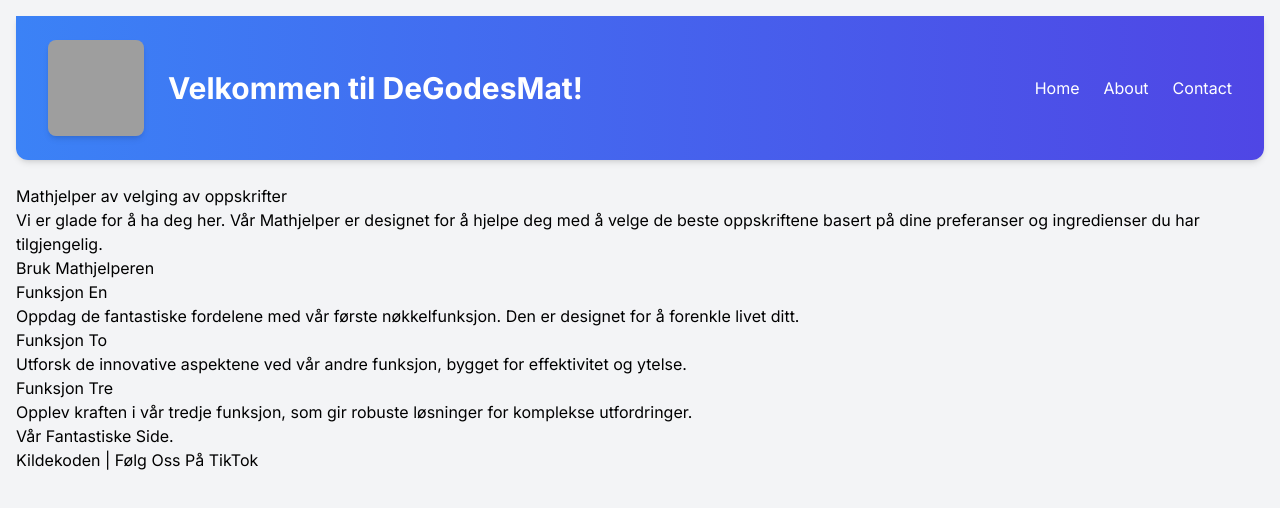
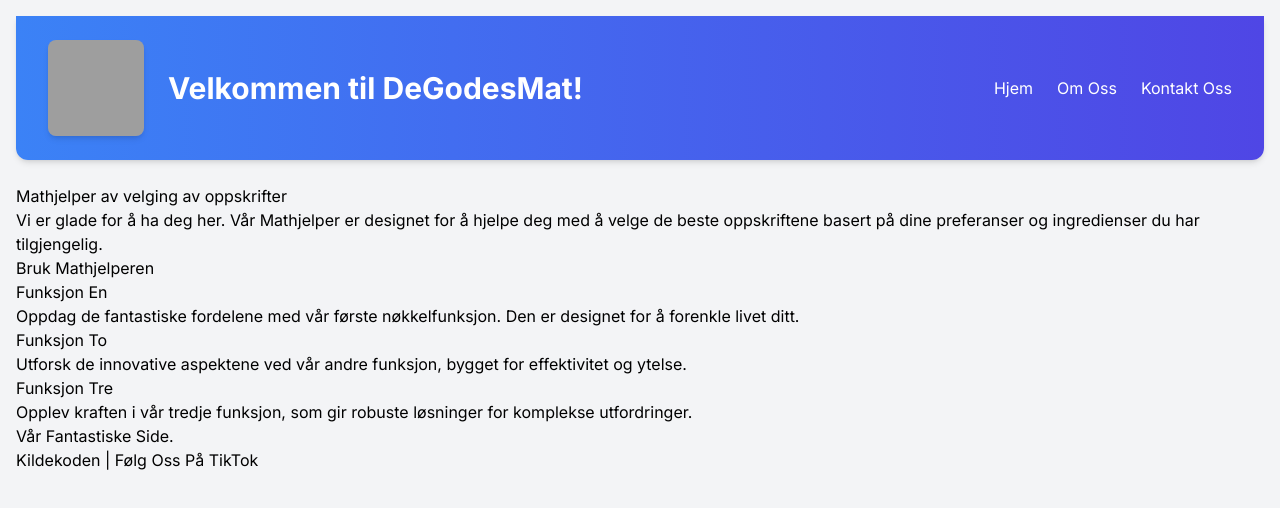
Before and after one commit to DenGodeMaten/DenGodeMaten.github.io, a plain HTML site: page index.html in a window 1280 px wide. Drawn offline with nearby package versions, Linux system fonts and the light colour scheme; files that its build step writes are made by us from their sources; grey boxes are pictures that could not be loaded.

Commit message:
fikset noen småfeil ved språk og navigasjonslenker

```diff
--- a/index.html
+++ b/index.html
@@ -23,9 +23,9 @@
         <h1 class="text-3xl font-bold text-center lg:text-left flex-grow">Velkommen til DeGodesMat!</h1>
         <nav class="mt-4 lg:mt-0 lg:ml-auto">
             <ul class="flex space-x-6">
-                <li><a href="#" class="hover:text-blue-200">Home</a></li>
-                <li><a href="https://github.com/DenGodeMaten" target="_blank" class="hover:text-blue-200">About</a></li>
-                <li><a href="https://github.com/AraGold7#:~:text=and%20powershell%20scripts-,%F0%9F%93%AB%20How%20to%20reach%20me%3A,-open%20a%20ticket" target="_blank" class="hover:text-blue-200">Contact</a></li>
+                <li><a href="./" class="hover:text-blue-200">Hjem</a></li>
+                <li><a href="https://github.com/DenGodeMaten" target="_blank" class="hover:text-blue-200">Om Oss</a></li>
+                <li><a href="https://github.com/AraGold7#:~:text=and%20powershell%20scripts-,%F0%9F%93%AB%20How%20to%20reach%20me%3A,-open%20a%20ticket" target="_blank" class="hover:text-blue-200">Kontakt Oss</a></li>
             </ul>
         </nav>
     </header>
```
